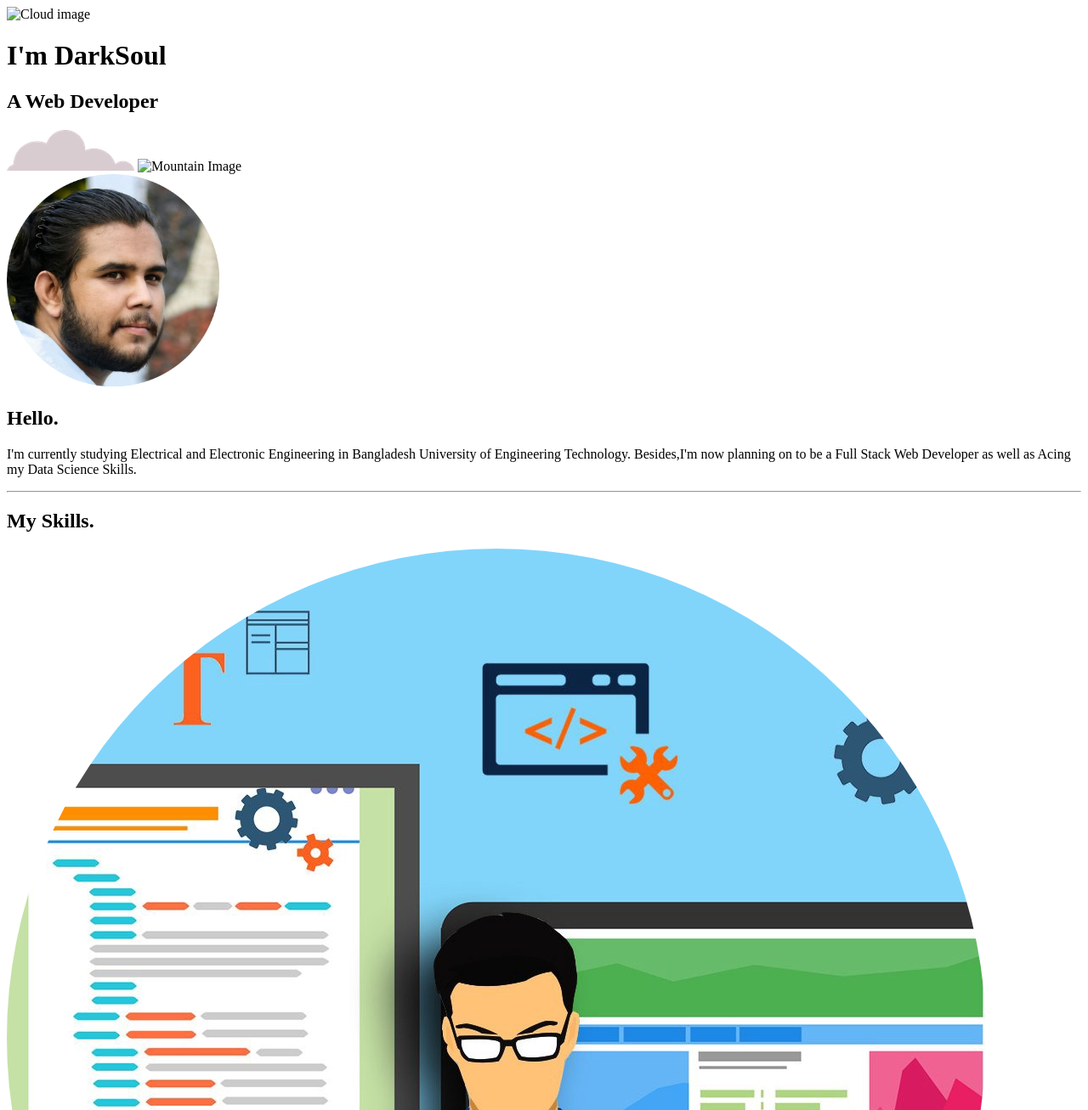
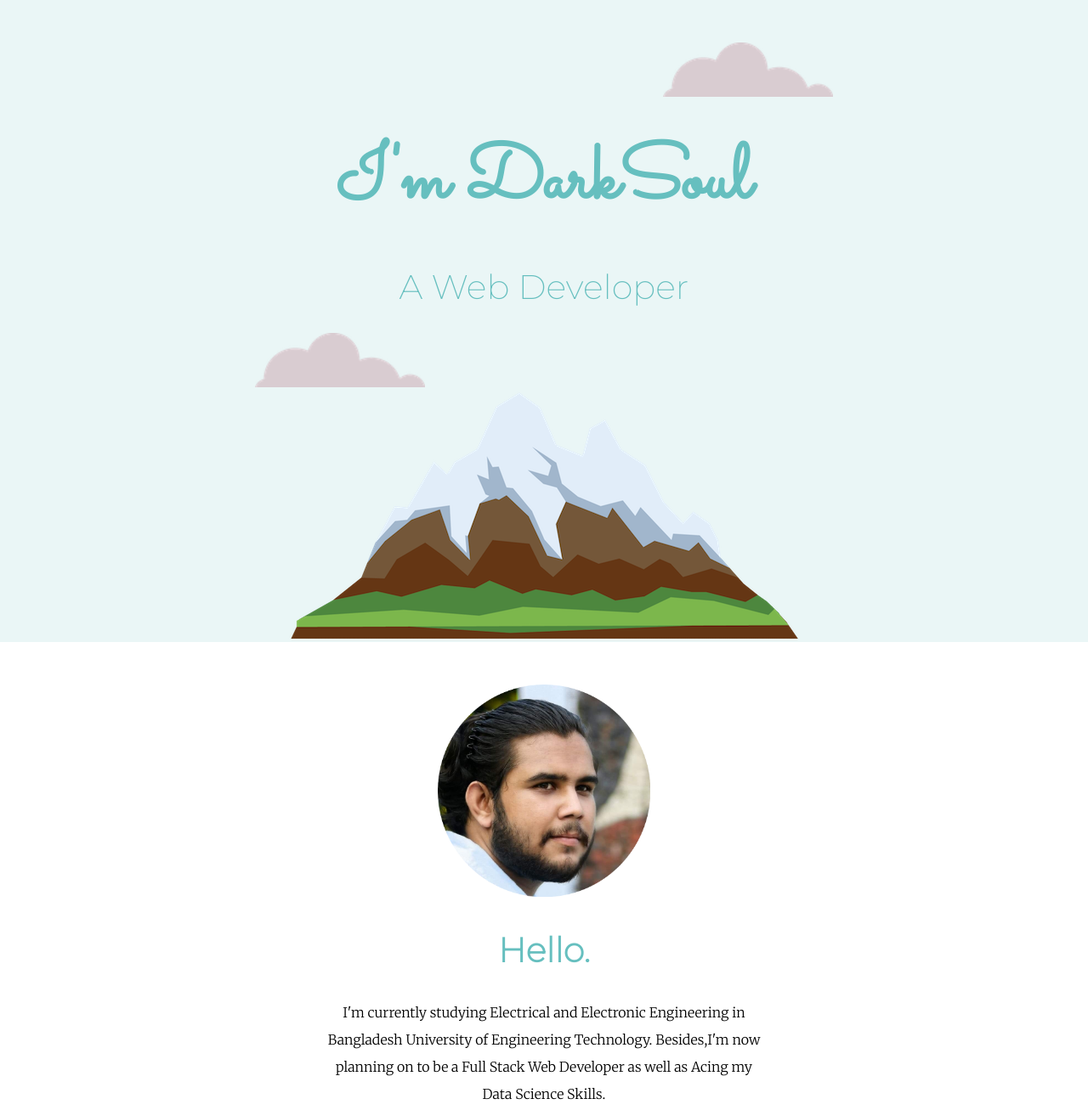
Before and after one commit to MBMMurad/CV, a plain HTML site: page index.html in a window 1280 px wide. Shown: the top 1307 px of the page at 85% size. Drawn offline with Linux system fonts and the light colour scheme; the site is published under a folder, as on GitHub Pages, so addresses that start at the root find nothing.

Commit message:
Update index.html

```diff
--- a/index.html
+++ b/index.html
@@ -4,24 +4,24 @@
 <head>
   <meta charset="utf-8">
   <title>DarkSouls PlayGround</title>
-  <link rel="stylesheet" href="/CSS/styles.css">
-  <link rel="icon" href="/favicon.ico">
+  <link rel="stylesheet" href="CSS/styles.css">
+  <link rel="icon" href="favicon.ico">
   <link href="https://fonts.googleapis.com/css2?family=Merriweather:wght@300&family=Montserrat:wght@200&family=Sacramento&display=swap" rel="stylesheet">
 </head>
 
 <body>
   <div class="top-container">
-    <img class="top-cloud" src="/images/cloud.png" alt="Cloud image">
+    <img class="top-cloud" src="Images/cloud.png" alt="Cloud image">
     <h1>I'm DarkSoul</h1>
     <h2 class="Title">A Web Developer</h2>
 
 
-    <img class="bottom-cloud" src="images/cloud.png" alt="Cloud Image">
-    <img src="/images/mountain.png" alt="Mountain Image">
+    <img class="bottom-cloud" src="Images/cloud.png" alt="Cloud Image">
+    <img src="Images/mountain.png" alt="Mountain Image">
   </div>
   <div class="middle-container">
     <div class="profile">
-      <img src="images/DP.png" alt="This is my profile picture" width="250" height="250">
+      <img src="Images/DP.png" alt="This is my profile picture" width="250" height="250">
       <h2>Hello.</h2>
       <p class="Intro">I'm currently studying Electrical and Electronic Engineering in Bangladesh University of Engineering Technology.
       Besides,I'm now planning on to be a Full Stack Web Developer as well as Acing my Data Science Skills.</p>
@@ -30,13 +30,13 @@
     <div class="skills">
       <h2>My Skills.</h2>
       <div class="webdevelopment">
-        <img class="webdev" src="images/webdev.png" alt="Web Development">
+        <img class="webdev" src="Images/webdev.png" alt="Web Development">
         <h3>Web Development</h3>
         <p>I'm a full stack Web-Developer with a bit efficiency in both Front-end and back-end.
           I'm currently Completing "The Complete Web Development Bootcamp 2021" course offered by Udemy.</p>
       </div>
       <div class="ML">
-        <img class="ML-image" src="images/ML.png" alt="Iamge of a Robot Learning something">
+        <img class="ML-image" src="Images/ML.png" alt="Iamge of a Robot Learning something">
         <h3>Data Science</h3>
         <p>My Data science expertise is in Intermediate level.
           I'm quite good at handling Machine Learning models as well as Convolutional Neural Networks
```
